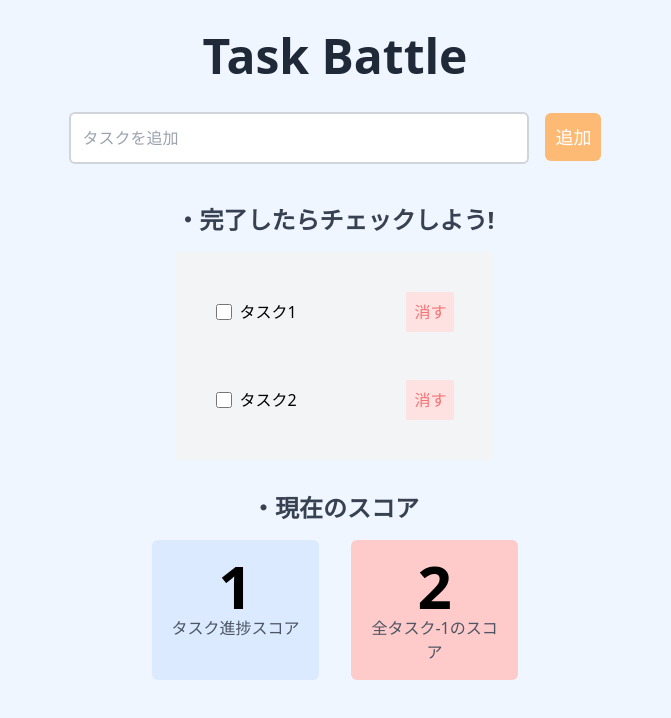
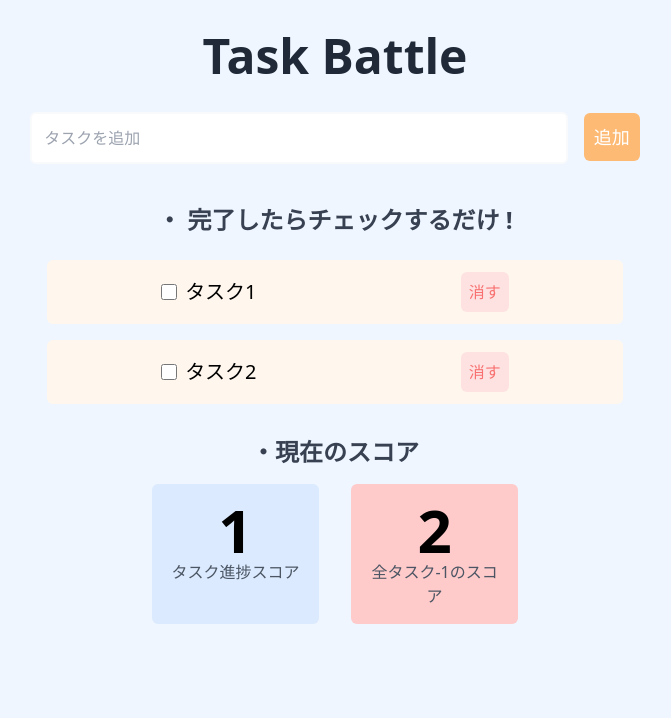
Before and after one commit to rintarotajima/Tastle, a React (Vite) app: page / in a window 1280 px wide. Shown: the top 718 px of the page, without its empty margins (305-976 px from the left). Built offline with nearby package versions, Linux system fonts and the light colour scheme.

Commit message:
[ update ] Adjusting the style of InputTask, TaskView, TaskListRow Components

```diff
--- a/src/TaskBattle.tsx
+++ b/src/TaskBattle.tsx
@@ -13,51 +13,61 @@ const Title = () => {
 const InputTask = () => {
   return (
     <>
-      <section className="text-center mb-10 space-x-4 max-w-xl w-full mx-auto">
-        <input className="border-2 border-gray-300 rounded-md focus:border-orange-200 outline-none p-3 w-2/3 lg:w-4/5" type="text" placeholder="タスクを追加" />
-        <button className="text-lg text-white bg-orange-300 hover:bg-orange-500 rounded-md p-2.5">追加</button>
+      <section className="text-center mb-10 space-x-4 max-w-2xl w-full mx-auto">
+        <input
+          className="border-2 border-gray-300 rounded-md focus:border-orange-200 outline-none p-3 w-2/3 lg:w-4/5 placeholder-shown:border-gray-50"
+          type="text"
+          placeholder="タスクを追加"
+        />
+        <button className="text-lg text-white bg-orange-300 hover:bg-orange-500 rounded-md p-2.5">
+          追加
+        </button>
       </section>
     </>
   );
 };
 
-const TaskList = () => {
+const TaskListView = () => {
   return (
     <>
-      <section className="mb-8 max-w-2xl">
-        <h2 className="text-xl md:text-2xl text-center font-semibold text-gray-700 mb-4">
-          ・完了したらチェックしよう!
+      <section className="mb-8 max-w-xl w-full">
+        <h2 className="text-xl md:text-2xl text-center font-semibold text-gray-700 mb-6">
+          ・ 完了したらチェックするだけ !
         </h2>
-        <div className="bg-gray-100 p-6 rouded-md">
+        <TaskListRow />
+      </section>
+    </>
+  );
+};
+
+const TaskListRow = () => {
+  return (
+    <div className="w-full">
       <ul className="space-y-4">
-            <li className="flex items-center justify-between p-4 rounded-md">
+        <li className="flex items-center justify-around p-3 rounded-md bg-orange-50">
           <div className="flex items-center space-x-2">
-                <input
-                  type="checkbox"
-                  className="form-checkbox h-4 w-4 text-blue-600"
-                />
-                <p>タスク1</p>
+            <input type="checkbox" id="checkbox1" className="w-4 h-4" />
+            <label htmlFor="checkbox1" className="text-lg md:text-xl">
+              タスク1
+            </label>
           </div>
-              <button className="text-red-400 bg-red-100 p-2 rounded-sm">
+          <button className="text-red-400 bg-red-100 p-2 rounded-md">
             消す
           </button>
         </li>
-            <li className="flex items-center justify-between p-4 rounded-md">
+        <li className="flex items-center justify-around p-3 rounded-md bg-orange-50">
           <div className="flex items-center space-x-2">
-                <input
-                  type="checkbox"
-                  className="form-checkbox h-4 w-4 text-blue-600"
-                />
-                <p>タスク2</p>
+            <input type="checkbox" id="checkbox2" className="w-4 h-4" />
+            <label htmlFor="checkbox2" className="text-lg md:text-xl">
+              タスク2
+            </label>
           </div>
-              <button className="text-red-400 bg-red-100 p-2 rounded-sm">
+          <button className="text-red-400 bg-red-100 p-2 rounded-md">
             消す
           </button>
         </li>
       </ul>
     </div>
-      </section>
-    </>
   );
 };
 
@@ -89,7 +99,7 @@ export const TaskBattle = () => {
       <main className="flex flex-col items-center p-8 bg-blue-50 min-h-screen ">
         <Title />
         <InputTask />
-        <TaskList />
+        <TaskListView />
         <ScoreBoard />
       </main>
     </>
```
Lines whose indentation alone changed are shown as unchanged.
